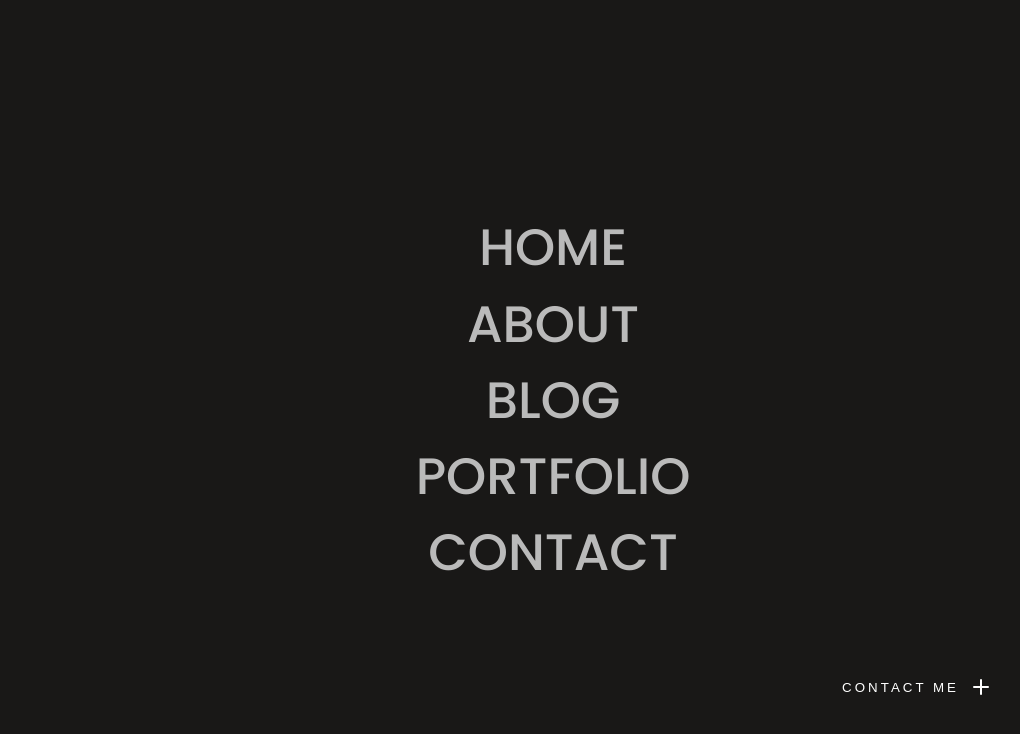
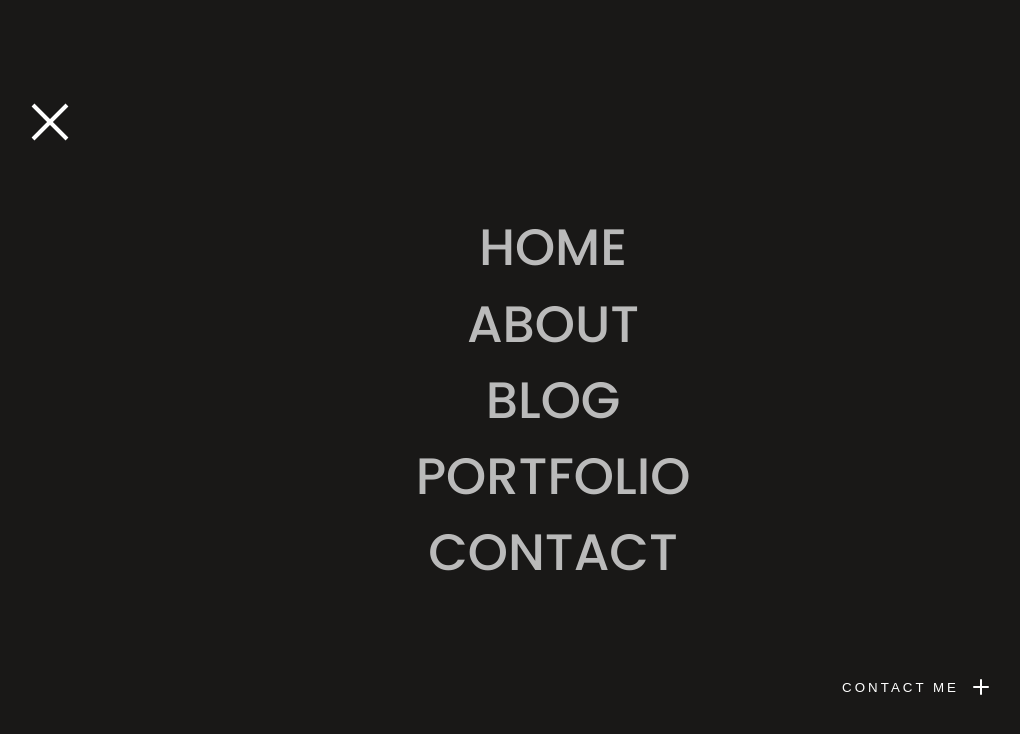
Before and after one commit to adarshcodes/my-portfolio, a React (Create React App) app: page / in a window 1280 px wide. Shown: the top 734 px of the page, without its empty margins (87-1107 px from the left). Built offline with nearby package versions, Linux system fonts and the light colour scheme.

Commit message:
adding ham toggle

```diff
--- a/src/components/nav/navigation.scss
+++ b/src/components/nav/navigation.scss
@@ -35,6 +35,8 @@
 		justify-content: center;
 		align-items: center;
 		padding: 5rem;
+
+		transform: translateX(-100%);
 	}
 
 	.navigation-links {
@@ -88,3 +90,7 @@
 		}
 	}
 }
+
+.show-modal {
+	transform: translateX(0) !important;
+}
--- a/src/components/sidebar/Sidebar.jsx
+++ b/src/components/sidebar/Sidebar.jsx
@@ -1,16 +1,22 @@
-import React from "react";
+import React, { useState } from "react";
 import "./sidebar.scss";
 
 function Sidebar() {
+	const [modal, setModal] = useState(true);
+
+	console.log(modal);
 	return (
 		<div className="sidebar">
-			<button className="ham-btn">
+			<button
+				className={`ham-btn ${modal ? "ham-line" : null}`}
+				onClick={() => setModal(!modal)}
+			>
 				<span></span>
 			</button>
 
-			<div className="menu-holder">
+			<div className={`menu-holder ${modal ? "show-modal" : null}`}>
 				<div className="menu-inside">
-					<div class="navigation-links">
+					<div className="navigation-links">
 						<a href="none" data-text="HOME" id="home-link">
 							HOME
 						</a>
--- a/src/components/sidebar/sidebar.scss
+++ b/src/components/sidebar/sidebar.scss
@@ -23,6 +23,7 @@
 
 		margin-top: 9.8rem;
 		position: relative;
+		transition: all 1s cubic-bezier(0.645, 0.045, 0.355, 1);
 
 		z-index: 11;
 
@@ -51,3 +52,20 @@
 		}
 	}
 }
+
+.ham-line {
+	transform: translate(10rem) rotate(90deg);
+	transition-delay: 0.2s;
+
+	span {
+		&::before {
+			background-color: white !important;
+			transform: translate(-50%, -50%) rotate(315deg) !important;
+		}
+
+		&::after {
+			background-color: white !important;
+			transform: translate(-50%, -50%) rotate(45deg) !important;
+		}
+	}
+}
```
